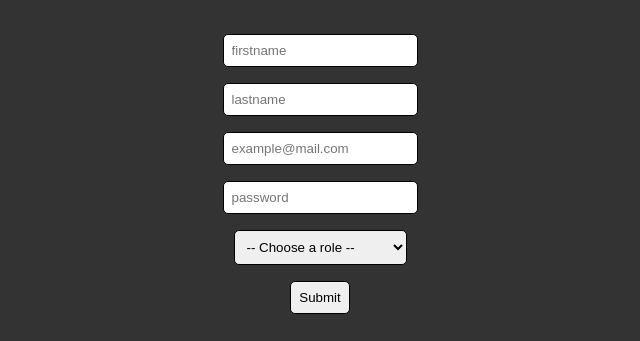
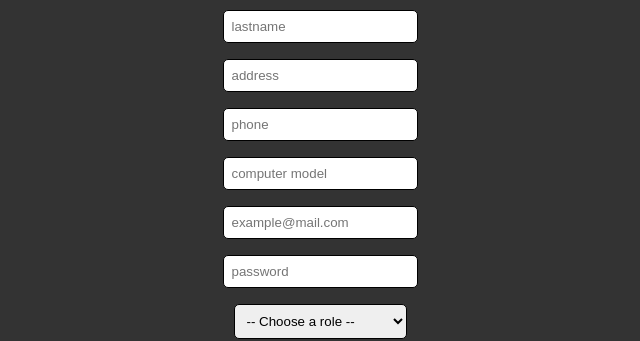
Before and after one commit to mxaze/Nydalenvgs, a website: page public/Admin/create.html in a window 1280 px wide. Shown: the part 192-533 px from the top of the page, without its empty margins (320-960 px from the left). Drawn offline with Linux system fonts and the light colour scheme.

Commit message:
KVA FAEN SKJER

```diff
--- a/public/Admin/create.html
+++ b/public/Admin/create.html
@@ -12,7 +12,10 @@
             <h1>Create User</h1>
             <input type="text" name="firstname" placeholder="firstname">
             <input type="text" name="lastname" placeholder="lastname">
-            <input type="email" name="email" placeholder="example@mail.com">
+            <input type="text" name="address" placeholder="address">
+            <input type="number" name="phone" placeholder="phone">
+            <input type="text" name="computerModel" placeholder="computer model">
+            <input type="mail" name="mail" placeholder="example@mail.com">
             <input type="password" name="password" placeholder="password">
             <select name="role">
                 <option>-- Choose a role --</option>
```
Also changed, not shown: app.js (+4 -3 lines).
